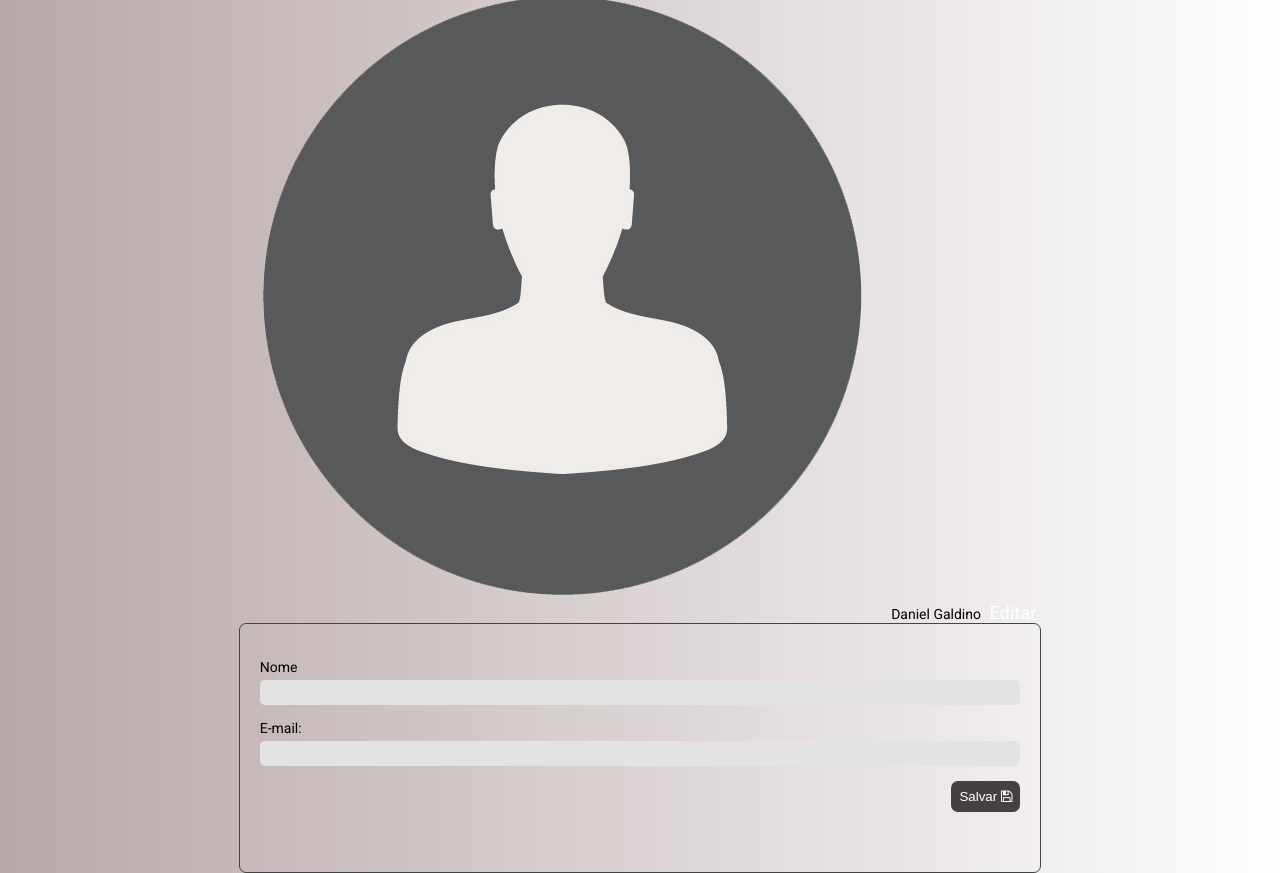
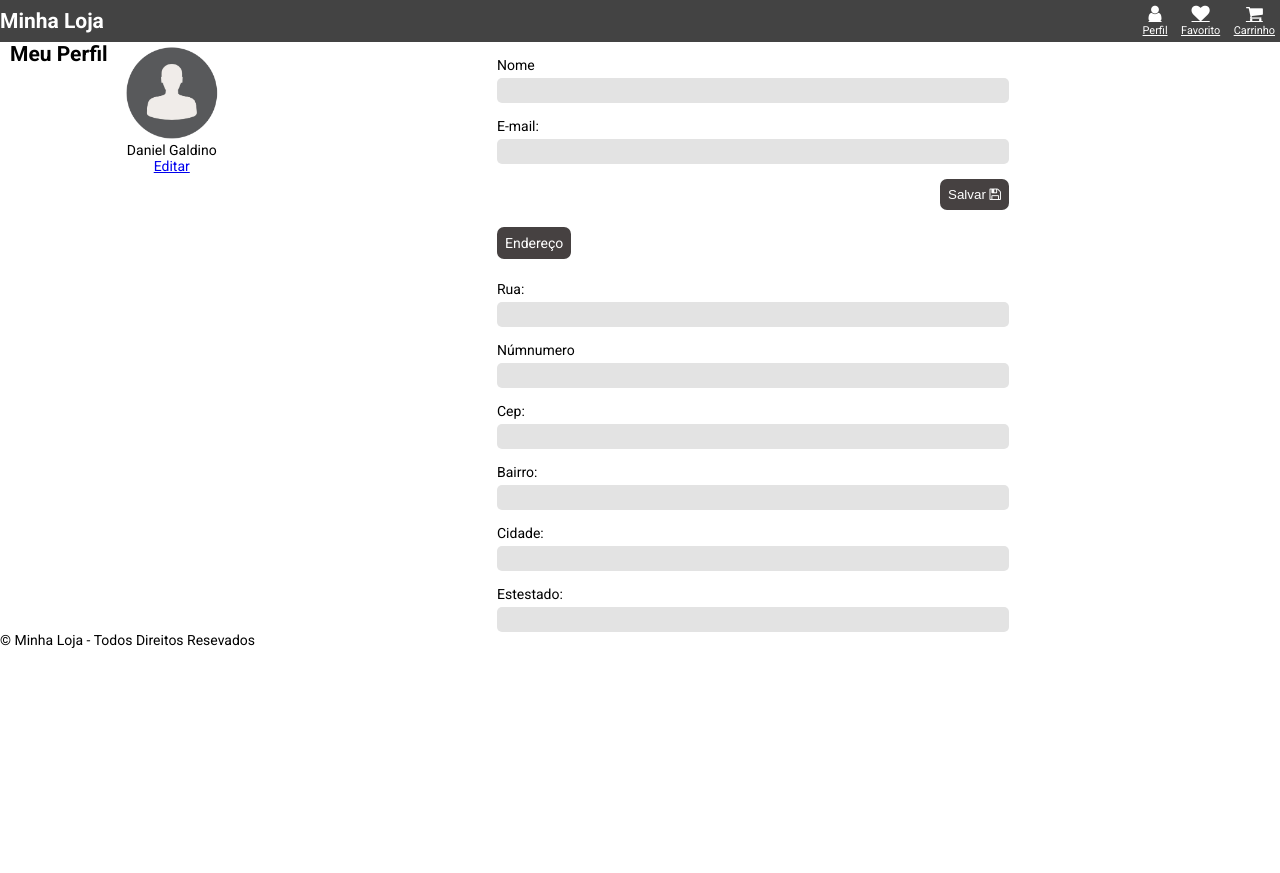
Before and after one commit to DanGal78/loja-virtual, a plain HTML site: page perfil.html in a window 1280 px wide. After the commit the page ends 800 px from the top, so only its background shows below. Drawn offline with Linux system fonts and the light colour scheme.

Commit message:
Refatora tela de perfil

```diff
--- a/css/chekout.css
+++ b/css/chekout.css
@@ -1,14 +1,6 @@
 @import url("https://fonts.googleapis.com/css2?family=Roboto:ital,wght@0,100;0,300;0,400;0,500;0,700;0,900;1,100;1,300;1,400;1,500;1,700;1,900&display=swap");
+@import url(vars.css);
 
-:root{
-    --color-point-1: #161aff;
-    --color-point-2: #84b1ff;
-    --cinza-1: #e6e5e5;
-    --cinza-2: #adadad;
-    --checkout-link-color: #41c6ff;
-    --verde-1: #a5ff27;
-
-}
 *{
     margin: 0;
     padding: 0;
--- a/css/forms.css
+++ b/css/forms.css
@@ -0,0 +1,27 @@
+
+.form-group{
+    display: flex;
+    flex-direction: column;
+    justify-content: space-between;
+    padding-top: 15px;
+}
+
+.form-group > input{
+    padding: 5px;
+    border: none;
+    border-radius: 5px;
+    background-color: var(--newsletter-input-bg);
+    margin-top: 5px;
+}
+
+.button-login, .button{
+    padding: 8px;
+    border-radius: 7px;
+    border: none;
+    margin-top: 15px;
+    margin-bottom: 5px;
+    float: right;
+    cursor: pointer;
+    background-color: rgb(70,65,65);
+    color: #fff;
+}
--- a/css/index.css
+++ b/css/index.css
@@ -1,32 +1,6 @@
 
-@import url("https://fonts.googleapis.com/css2?family=Roboto:ital,wght@0,100;0,300;0,400;0,500;0,700;0,900;1,100;1,300;1,400;1,500;1,700;1,900&display=swap");
-@import url("https://cdnjs.cloudflare.com/ajax/libs/font-awesome/4.7.0/css/font-awesome.min.css");
-:root{
-    --navbar-bg: #434343;
-    --navbar-color: #fff;
-    --navbar-active-bg: #ffd374;
-    --navbar-active-color: #000;
-    --navbar-hover-bg: #2d2d2d;
-    --header-bg: #ffb7b7;
-    --button-primary-bg: #94ff5b;
-    --button-warning-bg: #ffec1d;
-    --button-danger-bg: #ff2727;
-    --text-black-color: #000;
-    --header-h1-color: #000;
-    --button-add-cart: #428bff;
-    --newsletter-input-bg: #e3e3e3;
-    --placeholder-color: #000;
+@import url(vars.css);
 
-}
-*{
-    margin: 0;
-    padding: 0;
-    box-sizing: border-box;
-}
-body{
-    font-family: Roboto, sans-serif;
-    font-size: 14px;
-}
 nav{
     width: 100%;
     height: 3em;
--- a/css/login.css
+++ b/css/login.css
@@ -1,9 +1,10 @@
-@import url(index.css);
-@import url("https://fonts.googleapis.com/css2?family=Roboto:ital,wght@0,100;0,300;0,400;0,500;0,700;0,900;1,100;1,300;1,400;1,500;1,700;1,900&display=swap");
+@import url(vars.css);
+@import url(forms.css);
 
-:root{
-    --login-gradient-point1: #b8a8a8;
-    --login-gradient-point2: #fff;
+*{
+    margin: 0;
+    padding: 0;
+    box-sizing: border-box;
 }
 
 body{
@@ -26,34 +27,7 @@ main{
     justify-content: space-between;
     min-height: 250px;
 }
-.form-group{
-    display: flex;
-    flex-direction: column;
-    justify-content: space-between;
-    padding-top: 15px;
-}
 
-.form-group > input{
-    padding: 5px;
-    border: none;
-    border-radius: 5px;
-    background-color: var(--newsletter-input-bg);
-    margin-top: 5px;
-}
-
-.button-login{
-    padding: 8px;
-    border-radius: 7px;
-    border: none;
-    margin-top: 15px;
-    margin-bottom: 5px;
-    float: right;
-    cursor: pointer;
-    background-color: rgb(70,65,65);
-    color: #fff;
-
-
-}
 .login-footer{
     border-top: 1px solid #b9b8b8;
     padding-top: 5px;
--- a/css/perfil.css
+++ b/css/perfil.css
@@ -1 +1,67 @@
-@import url(login.css);
+@import url(vars.css);
+@import url(forms.css);
+
+body{
+    display: flex;
+    flex-direction: column;
+    justify-content: space-between;
+}
+.user-details{
+    display: flex;
+    gap: 15px;
+    margin-left: 10px;
+    margin-right: 10px;
+
+
+}
+.user-profile{
+    display: flex;
+    flex-direction: column;
+
+    align-items: center;
+}
+.user-img{
+    max-width: 100px;
+    max-height: 100px;
+    border-radius: 100%;
+}
+#editar{
+    display: flex;
+    flex-direction: column;
+    flex-grow: 1;
+    gap: 20px;
+    align-items: center;
+
+}
+.button{
+    float: none;
+}
+#edit-form{
+    width: 40vw;
+    flex-grow: 1;
+}
+#form-endereco{
+    width: 40vw;
+    flex-grow: 1;
+    display: block;
+    margin-top: 15px;
+}
+nav{
+    background-color: var(--navbar-bg);
+    color: var(--navbar-color);
+    height: 3em;
+    display: flex;
+    align-items: center;
+    justify-content: space-between;
+}
+.user-menu > a{
+    color: var(--navbar-color);
+    display: inline-flex;
+    flex-direction: column;
+    align-items: center;
+    padding: 5px;
+    font-size: 1.3em;
+}
+.user-menu > a >span{
+    font-size: .6em;
+}
--- a/css/produto.css
+++ b/css/produto.css
@@ -1,10 +1,6 @@
+@import url(vars.css);
 @import url(index.css);
 
-:root{
-    --produto-color: #c3c3c3;
-    --cinza-1: #e6e5e5;
-    --cinza-2: #adadad;
-}
 
 
 #produto {
--- /dev/null
+++ b/css/vars.css
@@ -0,0 +1,39 @@
+
+@import url("https://fonts.googleapis.com/css2?family=Roboto:ital,wght@0,100;0,300;0,400;0,500;0,700;0,900;1,100;1,300;1,400;1,500;1,700;1,900&display=swap");
+@import url("https://cdnjs.cloudflare.com/ajax/libs/font-awesome/4.7.0/css/font-awesome.min.css");
+
+:root{
+    --navbar-bg: #434343;
+    --navbar-color: #fff;
+    --navbar-active-bg: #ffd374;
+    --navbar-active-color: #000;
+    --navbar-hover-bg: #2d2d2d;
+    --header-bg: #ffb7b7;
+    --button-primary-bg: #94ff5b;
+    --button-warning-bg: #ffec1d;
+    --button-danger-bg: #ff2727;
+    --text-black-color: #000;
+    --header-h1-color: #000;
+    --button-add-cart: #428bff;
+    --newsletter-input-bg: #e3e3e3;
+    --placeholder-color: #000;
+    --color-point-1: #161aff;
+    --color-point-2: #84b1ff;
+    --cinza-1: #e6e5e5;
+    --cinza-2: #adadad;
+    --checkout-link-color: #41c6ff;
+    --verde-1: #a5ff27;
+    --produto-color: #c3c3c3;
+    --login-gradient-point1: #b8a8a8;
+    --login-gradient-point2: #fff;
+
+}
+*{
+    margin: 0;
+    padding: 0;
+    box-sizing: border-box;
+}
+body{
+    font-family: Roboto, sans-serif;
+    font-size: 14px;
+}
--- a/perfil.html
+++ b/perfil.html
@@ -1,5 +1,6 @@
 <!DOCTYPE html>
 <html lang="pt-br">
+
 <head>
     <meta charset="UTF-8">
     <meta http-equiv="X-UA-Compatible" content="IE=edge">
@@ -7,33 +8,87 @@
     <title>Perfil | Minha Loja</title>
     <link rel="icon" href="img/favicon.ico">
     <link rel="stylesheet" href="css/perfil.css">
+
 <body>
-    <h1>Meu Perfil</h1>
+    <nav>
+        <h1>Minha Loja</h1>
+        <div class="user-menu">
+            <a href="perfil.html">
+                <i class="fa fa-user"></i>
+                <span>Perfil</span>
+            </a>
+            <a href="#">
+                <i class="fa fa-heart"></i>
+                <span>Favorito</span>
+            </a>
+            <a href="checkout.html">
+                <i class="fa fa-shopping-cart"></i>
+                <span>Carrinho</span>
+            </a>
+        </div>
+    </nav>
+
     <section class="user-details">
-        <aside>
-            <img src="img/user-default.png" alt="">
+        <h1>Meu Perfil</h1>
+        <aside class="user-profile">
+            <img src="img/user-default.png" class="user-img" alt="">
             <span>Daniel Galdino</span>
             <a href="#editar">Editar</a>
         </aside>
-        <main>
-            <form action="">
+        <main id="editar">
+            <form action="" id="edit-form">
                 <div class="form-group">
                     <label for="nome">Nome</label>
-                    <input type="text" nome="nome" id="nome">
+                    <input type="text" name="nome" id="nome">
                 </div>
                 <div class="form-group">
                     <label for="email">E-mail:</label>
-                    <input type="text" nome="email" id="email">
+                    <input type="text" name="email" id="email">
                 </div>
                 <button class="button-login">Salvar
                     <i class="fa fa-floppy-o"></i>
+                </button>
+            </form>
+            <div class="collapse">
+                <a class="button collapse-button" type="button">Endereço</a>
+                <form id="form-endereco">
+                    <div class="form-group">
+                        <label for="rua">Rua:</label>
+                        <input type="text" name="rua" id="rua">
+                    </div>
+
+                    <div class="form-group">
+                        <label for="numero">Númnumero</label>
+                        <input type="text" name="numero" id="numero">
+                    </div>
+                    <div class="form-group">
+                        <label for="cep">Cep:</label>
+                        <input type="text" name="cep" id="cep">
+                    </div>
+                    <div class="form-group">
+                        <label for="bairro">Bairro:</label>
+                        <input type="text" name="bairro" id="bairro">
+                    </div>
+                    <div class="form-group">
+                        <label for="cidade">Cidade:</label>
+                        <input type="text" name="cidade" id="cidade">
+                    </div>
+                    <div class="form-group">
+                        <label for="uf">Estestado:</label>
+                        <input type="text" name="uf" id="uf">
+                    </div>
 
 
-                </button>
-            </form>
+                </form>
+            </div>
         </main>
 
     </section>
+    <section>
+        <p>
+            &copy; Minha Loja - Todos Direitos Resevados
+        </p>
+    </section>
+</body>
 
-</body>
 </html>
```
